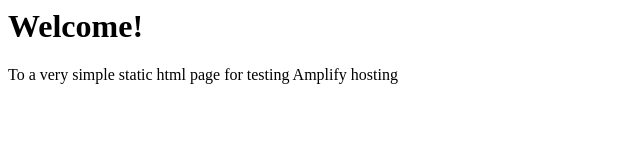
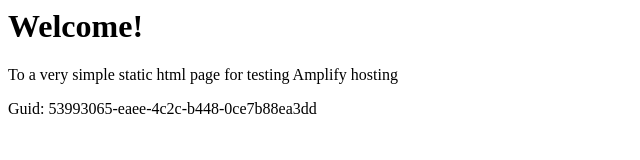
Before and after one commit to aws-aemilia-bah/Github-PR-Commit-Integration-Test-DoNotTouch-Gith-P5X5MO5I-v1-preprod-me-south-1, a website: page src/index.html in a window 1280 px wide. Shown: the whole page, without its empty margins (0-640 px from the left). Drawn offline with Linux system fonts and the light colour scheme.

Commit message:
commit from integ tests

```diff
--- a/src/index.html
+++ b/src/index.html
@@ -1,3 +1,5 @@
+
+
 <html lang="en">
 
 <head>
@@ -10,6 +12,6 @@
 <body>
     <h1>Welcome!</h1>
     <p>To a very simple static html page for testing Amplify hosting</p>
-</body>
+    <p>Guid: 53993065-eaee-4c2c-b448-0ce7b88ea3dd</p></body>
 
 </html>
```
